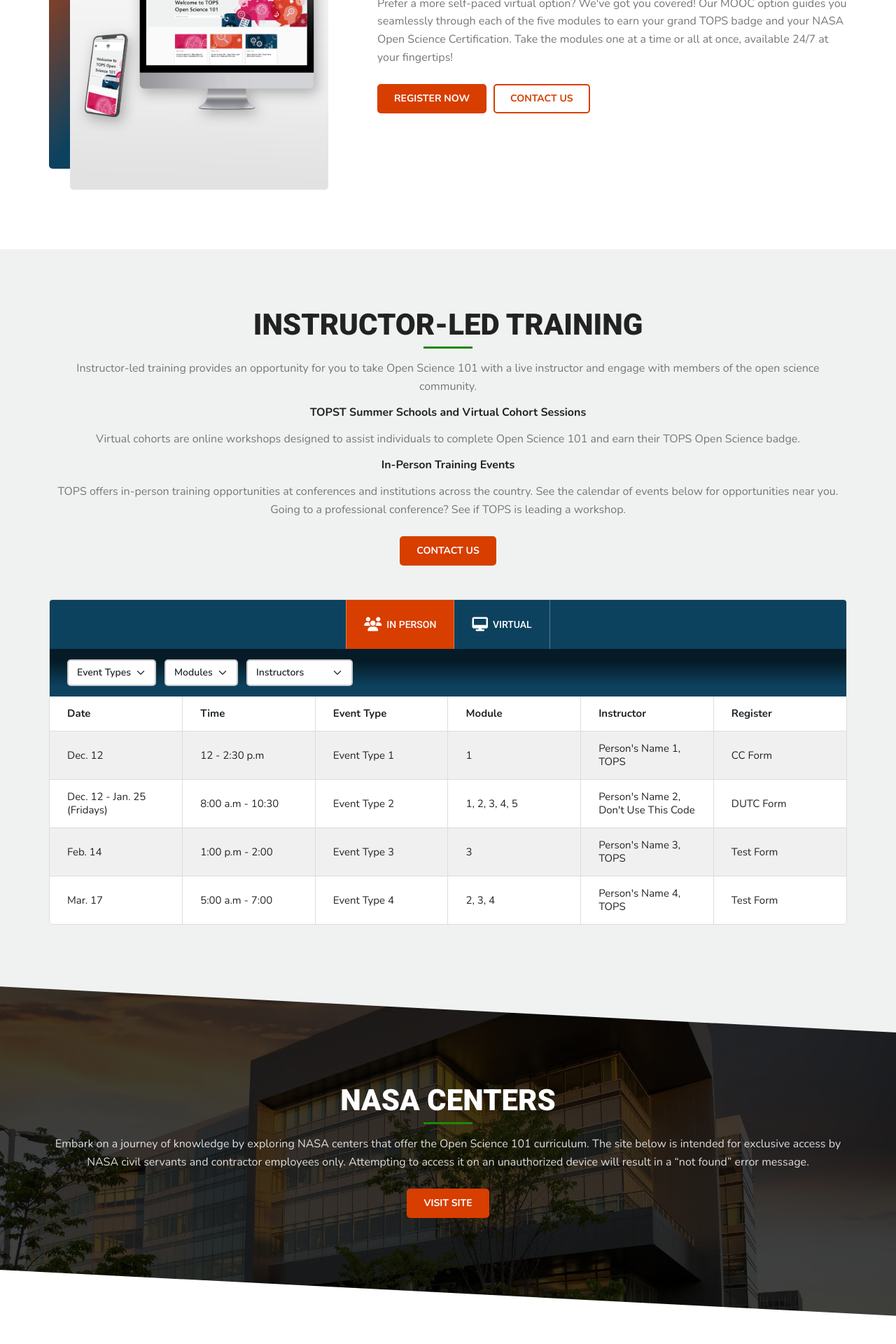
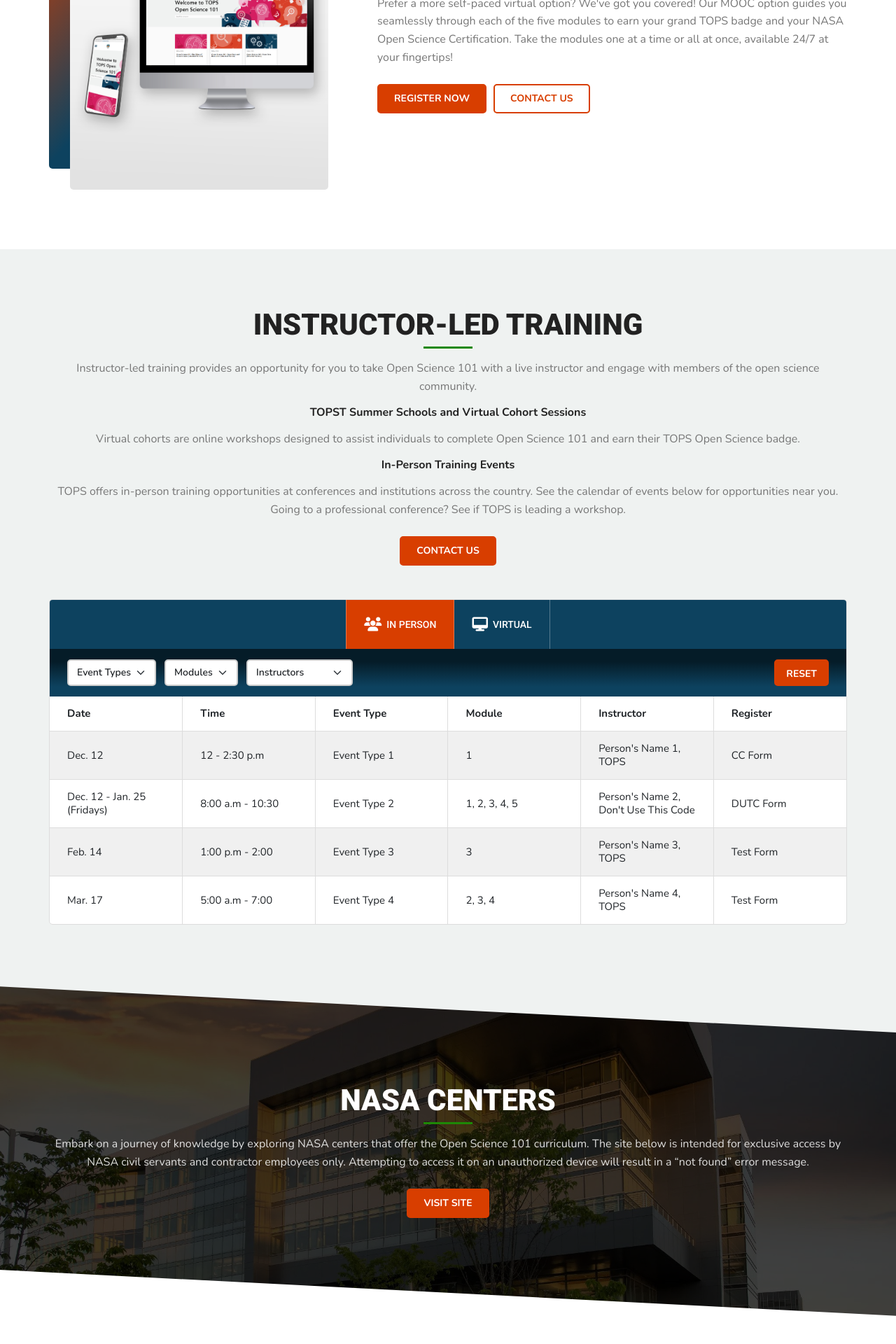
Before and after one commit to bressler1995/TOPS-Website-Front-End, a Jekyll site: the page built from pages/takeos101.md, in a window 1280 px wide. Shown: the part 863-2783 px from the top of the page at 70% size. Built offline with Jekyll 4.4.1, drawn with Linux system fonts in a browser that asks for light colours.

Commit message:
Integrate reset button for workshop tables

```diff
--- a/_includes/takeos101/instructorled.html
+++ b/_includes/takeos101/instructorled.html
@@ -25,7 +25,14 @@
 
             <div class="workshop_table active">
               <div class="workshop_table_filters">
-                  <div><select class="form-select" data-col-index="2"><option selected="">Event Types</option><option value="Event Type 1">Event Type 1</option><option value="Event Type 2">Event Type 2</option><option value="Event Type 3">Event Type 3</option><option value="Event Type 4">Event Type 4</option></select></div><div><select class="form-select" data-col-index="3"><option selected="">Modules</option><option value="1">Module 1</option><option value="2">Module 2</option><option value="3">Module 3</option><option value="4">Module 4</option><option value="5">Module 5</option></select></div><div><select class="form-select" data-col-index="4"><option selected="">Instructors</option><option value="Person's Name 1">Person's Name 1</option><option value="Person's Name 2">Person's Name 2</option><option value="Person's Name 3">Person's Name 3</option><option value="Person's Name 4">Person's Name 4</option></select></div>
+                <div class="d-flex flex-row flex-wrap justify-content-start workshop_table_filters_selectoutter">
+                  <select class="form-select" data-col-index="2"><option selected="">Event Types</option><option value="Event Type 1">Event Type 1</option><option value="Event Type 2">Event Type 2</option><option value="Event Type 3">Event Type 3</option><option value="Event Type 4">Event Type 4</option></select>
+                  <select class="form-select" data-col-index="3"><option selected="">Modules</option><option value="1">Module 1</option><option value="2">Module 2</option><option value="3">Module 3</option><option value="4">Module 4</option><option value="5">Module 5</option></select>
+                  <select class="form-select" data-col-index="4"><option selected="">Instructors</option><option value="Person's Name 1">Person's Name 1</option><option value="Person's Name 2">Person's Name 2</option><option value="Person's Name 3">Person's Name 3</option><option value="Person's Name 4">Person's Name 4</option></select>
+                </div>
+                <div class="d-flex flex-row flex-wrap justify-content-end workshop_table_filters_resetoutter">
+                  <a class="btn btn-primary workshop_table_resetopt" href="javascript:void(0)" role="button">Reset</a>
+                </div>
               </div>
               <div class="workshop_table_table">
                 <table><thead><tr><th>Date</th><th>Time</th><th>Event Type</th><th>Module</th><th>Instructor</th><th>Register</th></tr></thead><tbody><tr><td>Dec. 12</td><td>12 - 2:30 p.m</td><td>Event Type 1</td><td>1</td><td>Person's Name 1, TOPS</td><td>CC Form</td></tr><tr><td>Dec. 12 - Jan. 25 (Fridays)</td><td>8:00 a.m - 10:30</td><td>Event Type 2</td><td>1, 2, 3, 4, 5</td><td>Person's Name 2, Don't Use This Code</td><td>DUTC Form</td></tr><tr><td>Feb. 14</td><td>1:00 p.m - 2:00</td><td>Event Type 3</td><td>3</td><td>Person's Name 3, TOPS</td><td>Test Form</td></tr><tr><td>Mar. 17</td><td>5:00 a.m - 7:00</td><td>Event Type 4</td><td>2, 3, 4</td><td>Person's Name 4, TOPS</td><td>Test Form</td></tr></tbody></table>
@@ -33,7 +40,14 @@
             </div>
             <div class="workshop_table">
               <div class="workshop_table_filters">
-                  <div><select class="form-select" data-col-index="2"><option selected="">Event Types</option><option value="Event Type 1">Event Type 1</option><option value="Event Type 2">Event Type 2</option><option value="Event Type 3">Event Type 3</option><option value="Event Type 4">Event Type 4</option></select></div><div><select class="form-select" data-col-index="3"><option selected="">Modules</option><option value="1">Module 1</option><option value="2">Module 2</option><option value="3">Module 3</option><option value="4">Module 4</option><option value="5">Module 5</option></select></div><div><select class="form-select" data-col-index="4"><option selected="">Instructors</option><option value="Person's Name 1">Person's Name 1</option><option value="Person's Name 2">Person's Name 2</option><option value="Person's Name 3">Person's Name 3</option><option value="Person's Name 4">Person's Name 4</option></select></div>
+                <div class="d-flex flex-row flex-wrap justify-content-start workshop_table_filters_selectoutter">
+                  <select class="form-select" data-col-index="2"><option selected="">Event Types</option><option value="Event Type 1">Event Type 1</option><option value="Event Type 2">Event Type 2</option><option value="Event Type 3">Event Type 3</option><option value="Event Type 4">Event Type 4</option></select>
+                  <select class="form-select" data-col-index="3"><option selected="">Modules</option><option value="1">Module 1</option><option value="2">Module 2</option><option value="3">Module 3</option><option value="4">Module 4</option><option value="5">Module 5</option></select>
+                  <select class="form-select" data-col-index="4"><option selected="">Instructors</option><option value="Person's Name 1">Person's Name 1</option><option value="Person's Name 2">Person's Name 2</option><option value="Person's Name 3">Person's Name 3</option><option value="Person's Name 4">Person's Name 4</option></select>
+                </div>
+                <div class="d-flex flex-row flex-wrap justify-content-end workshop_table_filters_resetoutter">
+                  <a class="btn btn-primary workshop_table_resetopt" href="javascript:void(0)" role="button">Reset</a>
+                </div>
               </div>
               <div class="workshop_table_table">
                 <table><thead><tr><th>Date</th><th>Time</th><th>Event Type</th><th>Module</th><th>Instructor</th><th>Register</th></tr></thead><tbody><tr><td>Dec. 12</td><td>12 - 2:30 p.m</td><td>Event Type 1</td><td>1</td><td>Person's Name 1, TOPS</td><td>CC Form</td></tr><tr><td>Dec. 12 - Jan. 25 (Fridays)</td><td>8:00 a.m - 10:30</td><td>Event Type 2</td><td>1, 2, 3, 4, 5</td><td>Person's Name 2, Don't Use This Code</td><td>DUTC Form</td></tr><tr><td>Feb. 14</td><td>1:00 p.m - 2:00</td><td>Event Type 3</td><td>3</td><td>Person's Name 3, TOPS</td><td>Test Form</td></tr><tr><td>Mar. 17</td><td>5:00 a.m - 7:00</td><td>Event Type 4</td><td>2, 3, 4</td><td>Person's Name 4, TOPS</td><td>Test Form</td></tr></tbody></table>
--- a/assets/css/style.css
+++ b/assets/css/style.css
@@ -1199,12 +1199,7 @@ h1, h2, h3, h4, h5, h6, .h1, .h2, .h3, .h4, .h5, .h6 {
 	box-sizing: border-box;
 }
 
-.tops_workshops_container .tops_workshops_tables .workshop_table .workshop_table_filters div {
-	display: inline-block;
-	height: auto;
-}
-
-.tops_workshops_container .tops_workshops_tables .workshop_table .workshop_table_filters div select {
+.tops_workshops_container .tops_workshops_tables .workshop_table .workshop_table_filters .workshop_table_filters_selectoutter select {
 	display: inline-block;
 	-webkit-appearance:none;
 	-moz-appearance: none;
@@ -1289,6 +1284,11 @@ h1, h2, h3, h4, h5, h6, .h1, .h2, .h3, .h4, .h5, .h6 {
 	color: #FFF;
 	box-sizing: border-box;
 	border-right: 1px solid rgba(255, 255, 255, 0.3);
+	-webkit-transition: all 0.3s ease;
+	-moz-transition: all 0.3s ease;
+	-ms-transition: all 0.3s ease;
+	-o-transition: all 0.3s ease;
+	transition: all 0.3s ease;
 }
 
 .tops_workshops_container .tops_workshops_tabs .workshop_tab.active {
@@ -1760,17 +1760,21 @@ h1, h2, h3, h4, h5, h6, .h1, .h2, .h3, .h4, .h5, .h6 {
 		padding: 15px 20px;
 	}
 
-	.tops_workshops_container .tops_workshops_tables .workshop_table .workshop_table_filters div {
+	.tops_workshops_container .tops_workshops_tables .workshop_table .workshop_table_filters .workshop_table_filters_selectoutter {
 		width: 100%;
 	}
 
-	.tops_workshops_container .tops_workshops_tables .workshop_table .workshop_table_filters div select {
+	.tops_workshops_container .tops_workshops_tables .workshop_table .workshop_table_filters .workshop_table_filters_resetoutter {
+		width: 100%;
+	}
+
+	.tops_workshops_container .tops_workshops_tables .workshop_table .workshop_table_filters .workshop_table_filters_resetoutter .workshop_table_resetopt {
+		width: 100%;
+	}
+
+	.tops_workshops_container .tops_workshops_tables .workshop_table .workshop_table_filters .workshop_table_filters_selectoutter select {
 		width: 100%;
 		margin-bottom: 12px;
-	}
-
-	.tops_workshops_container .tops_workshops_tables .workshop_table .workshop_table_filters div:last-of-type select {
-		margin-bottom: 0;
 	}
 
 	.tops_workshops_container .tops_workshops_tables .workshop_table .workshop_table_table tr th {
@@ -1838,19 +1842,36 @@ h1, h2, h3, h4, h5, h6, .h1, .h2, .h3, .h4, .h5, .h6 {
 	}
 
 	.tops_workshops_container .tops_workshops_tables .workshop_table .workshop_table_filters {
-		padding: 15px 25px;
-	}
-
-	.tops_workshops_container .tops_workshops_tables .workshop_table .workshop_table_filters div {
-		width: auto;
-	}
-
-	.tops_workshops_container .tops_workshops_tables .workshop_table .workshop_table_filters div select {
+		padding-top: 15px;
+		padding-bottom: 3px;
+		padding-left: 25px;
+		padding-right: 25px;
+	}
+
+	.tops_workshops_container .tops_workshops_tables .workshop_table .workshop_table_filters .workshop_table_filters_selectoutter {
+		width: 85%;
+	}
+
+	.tops_workshops_container .tops_workshops_tables .workshop_table .workshop_table_filters .workshop_table_filters_resetoutter {
+		width: 15%;
+	}
+
+	.tops_workshops_container .tops_workshops_tables .workshop_table .workshop_table_filters .workshop_table_filters_resetoutter .workshop_table_resetopt {
+		height: 38px;
+		line-height: 38px;
+		padding-top:0;
+		padding-bottom: 0;
+		padding-left: 15px;
+		padding-right: 15px;
+	}
+
+	.tops_workshops_container .tops_workshops_tables .workshop_table .workshop_table_filters .workshop_table_filters_selectoutter select {
 		width: auto;
 		margin-right: 12px;
-	}
-
-	.tops_workshops_container .tops_workshops_tables .workshop_table .workshop_table_filters div:last-of-type select {
+		margin-bottom: 12px;
+	}
+
+	.tops_workshops_container .tops_workshops_tables .workshop_table .workshop_table_filters .workshop_table_filters_selectoutter select:last-of-type {
 		margin-right: 0;
 	}
 
--- a/assets/js/uicontrol.js
+++ b/assets/js/uicontrol.js
@@ -59,6 +59,7 @@ document.addEventListener("DOMContentLoaded", function() {
 
 										  let the_table_filter_obj = the_table_filter[0];
 										  let the_table_filter_controls = the_table_filter_obj.getElementsByTagName("select");
+										  let the_table_filter_reset = the_table_filter_obj.getElementsByClassName("workshop_table_resetopt");
 
 										  if(the_table_filter_controls != null) {
 											if(the_table_filter_controls.length > 0) {
@@ -102,8 +103,19 @@ document.addEventListener("DOMContentLoaded", function() {
 														  console.log("");
 
 													  });
+												  }
 
+												  if(the_table_filter_reset != null) {
+													if(the_table_filter_reset.length == 1) {
+														the_table_filter_reset[0].addEventListener("click", function(){
+															for(x = 0; x < the_table_filter_controls.length; x++) {
+																let current_filter_control = the_table_filter_controls[x];
+																resetSelector(current_filter_control);
+															}
+														});
+													}
 												  }
+
 											}
 										  }
 
@@ -270,4 +282,9 @@ document.addEventListener("DOMContentLoaded", function() {
 
   inject_workshop_tabs();
 
+	function resetSelector(selElement) {
+		selElement.selectedIndex = 0;
+    	selElement.dispatchEvent(new Event('change'));
+	}
+
 });
```
Lines whose indentation alone changed are shown as unchanged.
